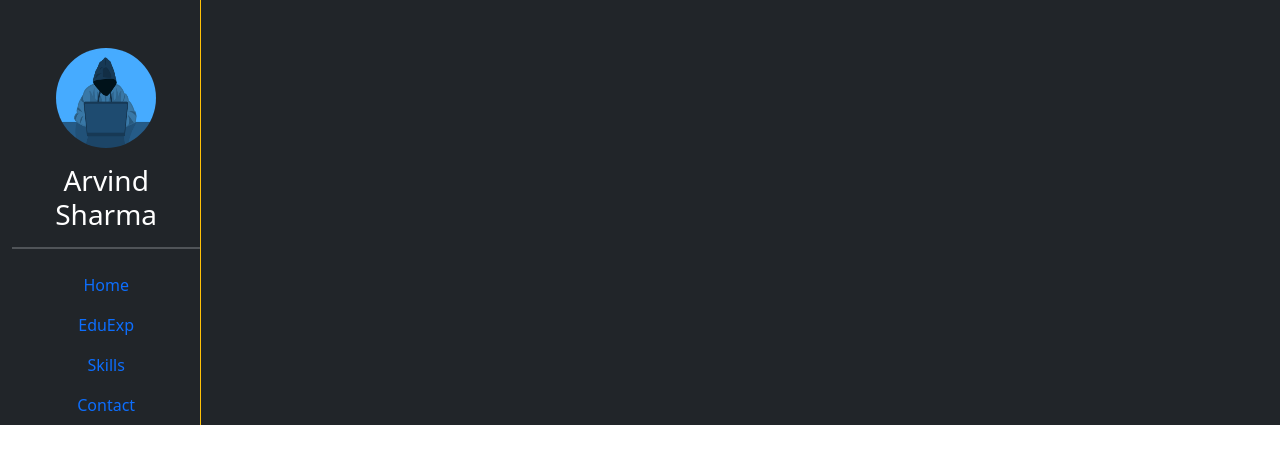
After one commit to arvind1844/resumeproject, a Django app: template core/templates/core/base.html in a window 1280 px wide. The commit adds this page. Shown: the top 464 px of the page. Run offline with Django 4.2, Linux system fonts and the light colour scheme; the template is opened without the code that fills it, so the values that code supplies are empty; some libraries are stand-ins or nearby versions.

Commit message:
Added files and profile pic
Managed the home.html file by creating two more html files,base.html and sidebar.html, also created core.css file and added a profilepic

```diff
--- /dev/null
+++ b/core/templates/core/base.html
@@ -0,0 +1,35 @@
+<!DOCTYPE html>
+{% load static %}
+<html lang="en">
+<head>
+    <meta charset="UTF-8">
+    <meta http-equiv="X-UA-Compatible" content="IE=edge">
+    <meta name="viewport" content="width=device-width, initial-scale=1.0">
+    <title>Home</title>
+    <link rel="stylesheet" href="{% static 'core/css/fontawesome.css' %}">
+    <link rel="stylesheet" href="{% static 'core/css/bootstrap.css' %}">
+    {% block css %}
+        <link rel="stylesheet" href="{% static 'core/css/core.css' %}">
+    {% endblock css %}
+</head>
+
+<body>
+    <div class="container-fluid bg-dark">
+        <div class="row">
+            <div class="col-sm-2">
+                {% include "core/sidebar.html" %}
+            </div>
+            <div class="col-sm-10">
+                {% block content %}
+
+                {% endblock content %}
+            </div>
+        </div>
+    </div>
+    <script src="{% static 'core/js/jquery.js' %}"></script>
+    <script src="{% static 'core/js/popper.js' %}"></script>
+    <script src="{% static 'core/js/fontawesome.js' %}"></script>
+    <script src="{% static 'core/js/bootstrap.js' %}"></script>
+</body>
+
+</html>
--- /dev/null
+++ b/core/templates/core/sidebar.html
@@ -0,0 +1,15 @@
+{% load static %}
+<div class="border-end border-warning h-100">
+    <div class="text-center">
+        <img src="{% static 'core/images/pic1.jpg' %}" alt="profile pic" class="rounded-circle mt-5"
+            width="100px" height="100px">
+        <h3 class="text-white mt-3">Arvind Sharma</h3>
+    </div>
+    <hr class="border">
+    <nav class="nav flex-column text-center">
+        <a href="" class="nav-link">Home</a>
+        <a href="" class="nav-link">EduExp</a>
+        <a href="" class="nav-link">Skills</a>
+        <a href="" class="nav-link">Contact</a>
+    </nav>
+</div>
```
Also changed, not shown: core/templates/core/home.html (+1 -20 lines), core/static/core/css/core.css (added), core/static/core/images/pic1.jpg (added).
